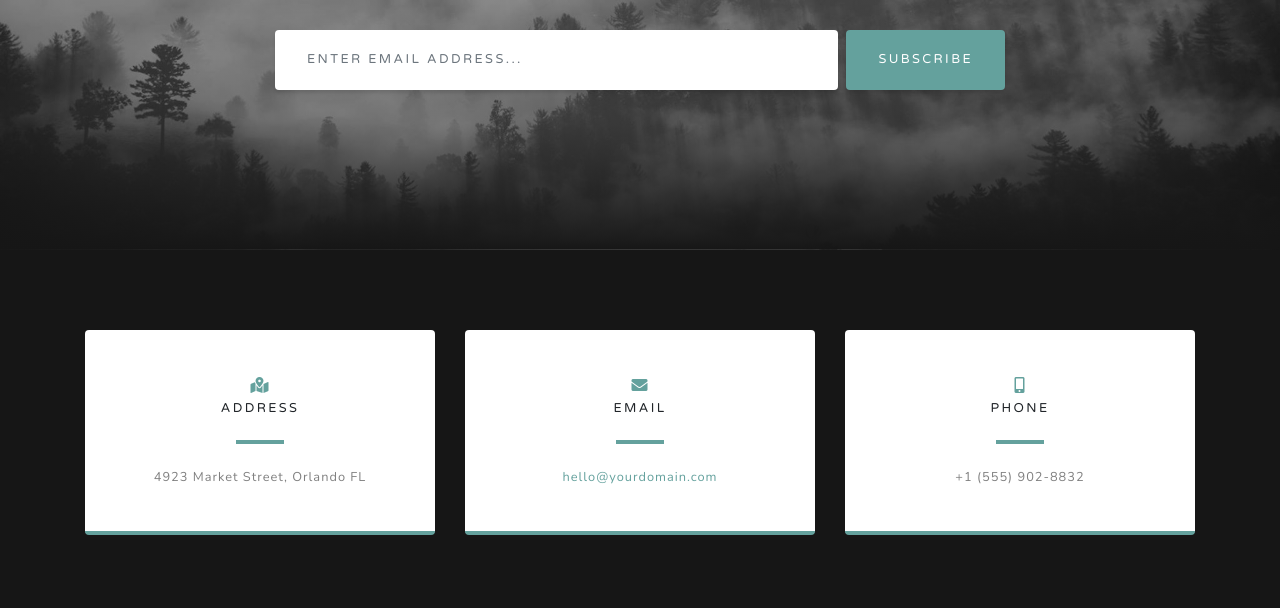
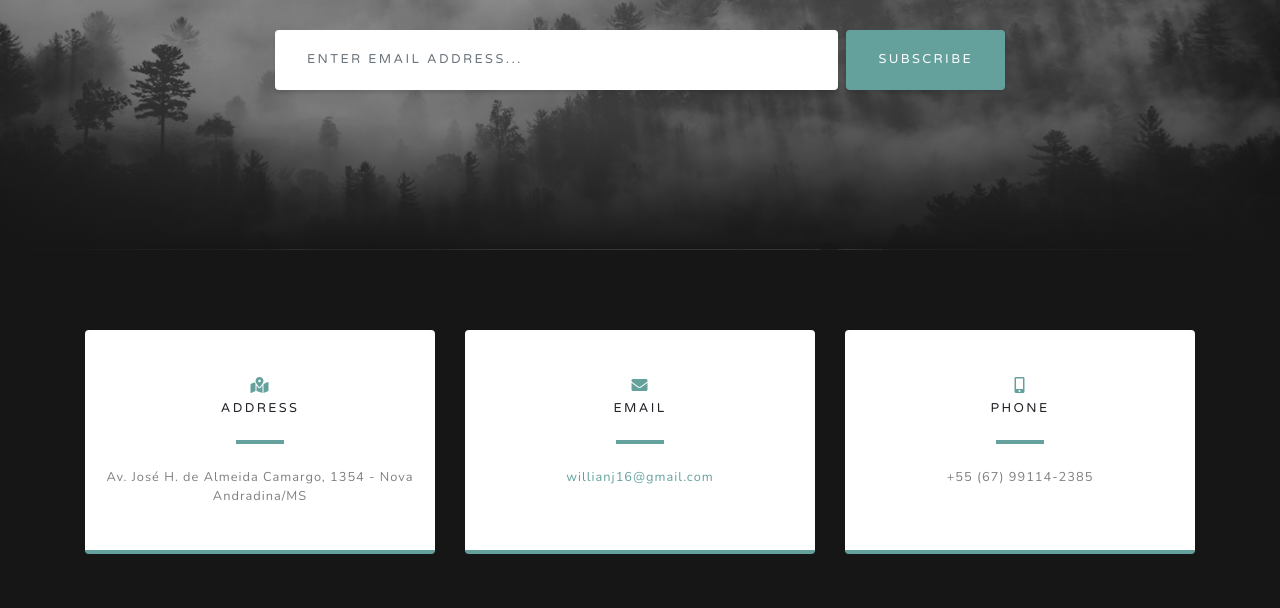
Before and after one commit to wjml/portfolio, a website: page index.html in a window 1280 px wide. Shown: the part 3699-4307 px from the top of the page. Drawn offline with nearby package versions, Linux system fonts and the light colour scheme.

Commit message:
adding contact information

```diff
--- a/index.html
+++ b/index.html
@@ -231,7 +231,7 @@
               <i class="fas fa-map-marked-alt text-primary mb-2"></i>
               <h4 class="text-uppercase m-0">Address</h4>
               <hr class="my-4">
-              <div class="small text-black-50">4923 Market Street, Orlando FL</div>
+              <div class="small text-black-50">Av. José H. de Almeida Camargo, 1354 - Nova Andradina/MS </div>
             </div>
           </div>
         </div>
@@ -243,7 +243,7 @@
               <h4 class="text-uppercase m-0">Email</h4>
               <hr class="my-4">
               <div class="small text-black-50">
-                <a href="#">hello@yourdomain.com</a>
+                <a href="#">willianj16@gmail.com</a>
               </div>
             </div>
           </div>
@@ -255,7 +255,7 @@
               <i class="fas fa-mobile-alt text-primary mb-2"></i>
               <h4 class="text-uppercase m-0">Phone</h4>
               <hr class="my-4">
-              <div class="small text-black-50">+1 (555) 902-8832</div>
+              <div class="small text-black-50">+55 (67) 99114-2385</div>
             </div>
           </div>
         </div>
```
